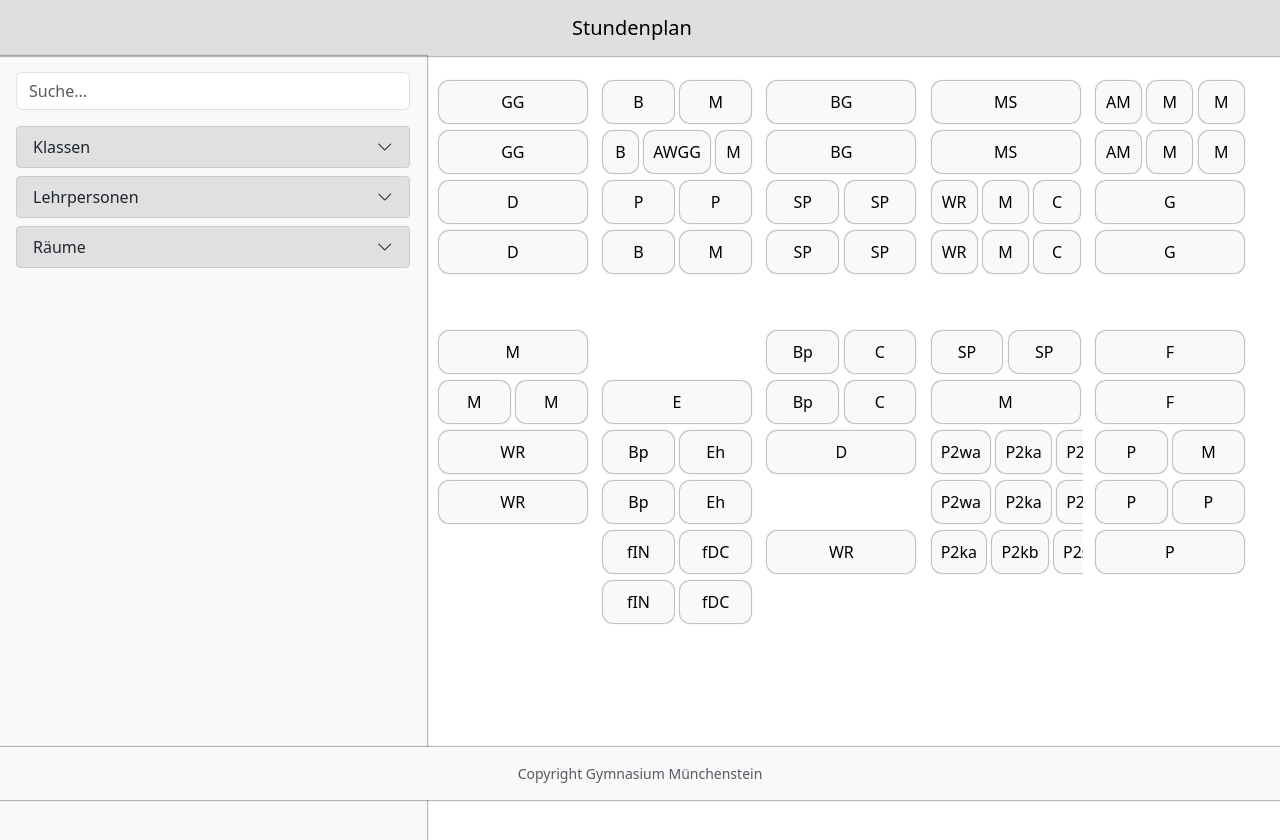
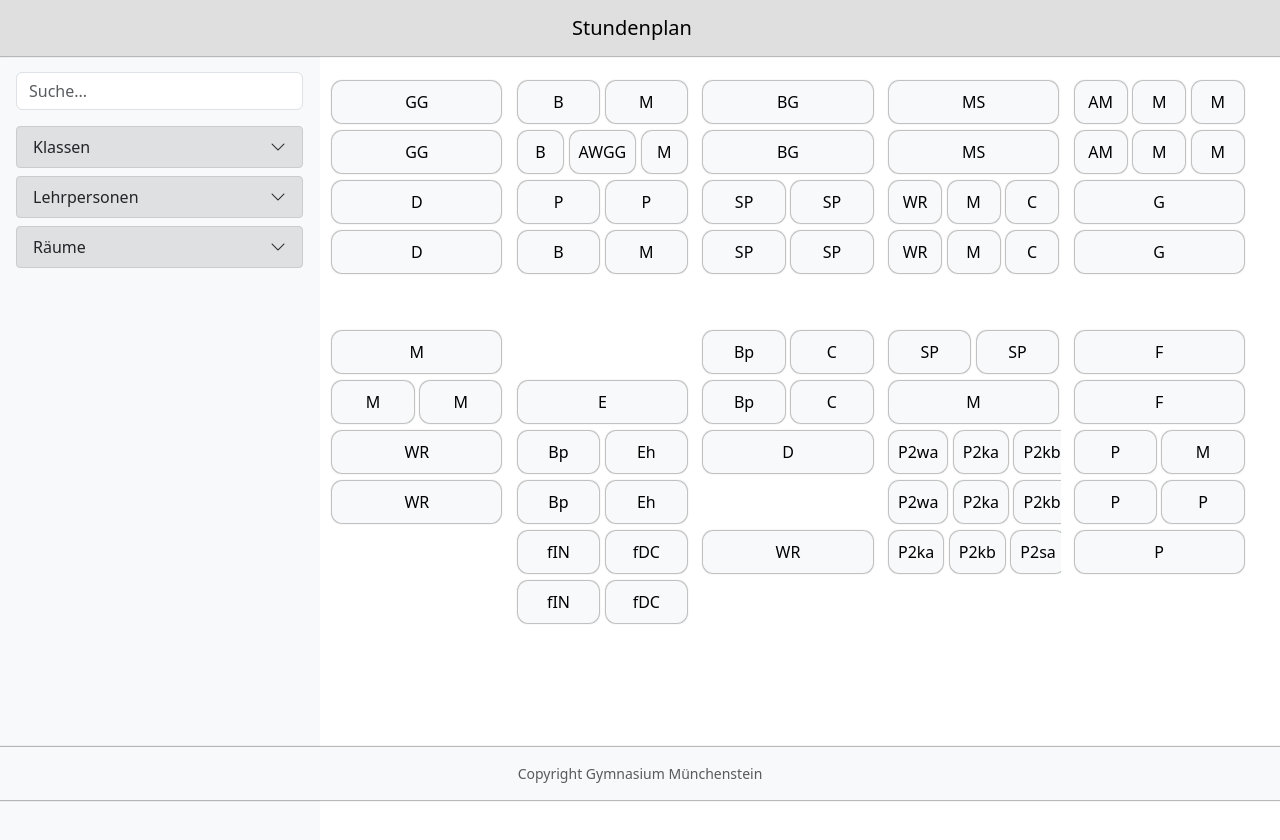
Before and after one commit to gymmuenchenstein/gym-lessons-angular-application, an Angular app: page / in a window 1280 px wide. Shown: the top 840 px of the page. Built offline with nearby package versions, Linux system fonts and the light colour scheme.

Commit message:
feat: narrower side menu

```diff
--- a/src/app/view/pages/main/main.component.html
+++ b/src/app/view/pages/main/main.component.html
@@ -2,8 +2,8 @@
 
 <div class="container-fluid d-flex flex-column fullheight">
     <div class="row fullheight">
-        <app-menu class="col-12 col-lg-4 bg-light p-3 box-shadow no-margin" [style.z-index]="50"></app-menu>
-        <div class="col-12 col-lg-8 bg-white p-3 no-overflow" [style.z-index]="30">
+        <app-menu class="col-12 col-xxl-2 col-lg-3 bg-light p-3" [style.z-index]="50"></app-menu>
+        <div class="col-12 col-xxl-10 col-lg-9 bg-white p-3" [style.z-index]="30">
             <app-timetable></app-timetable>
         </div>
     </div>
```
